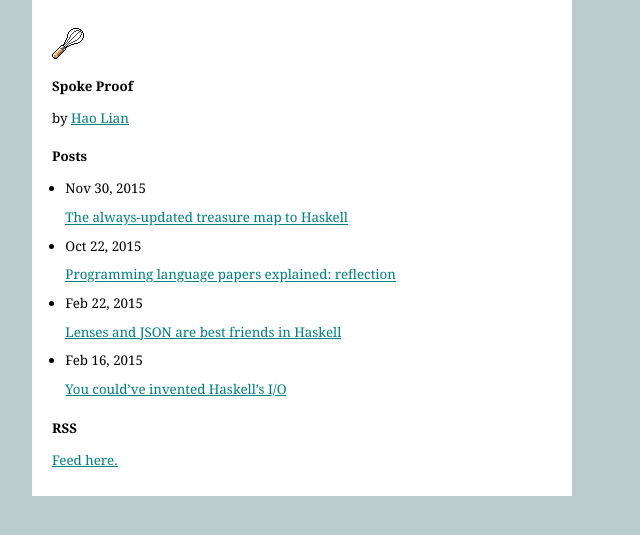
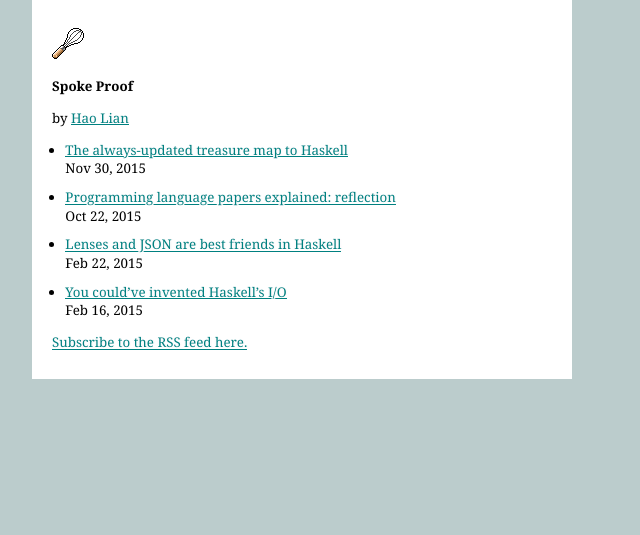
Before and after one commit to hlian/hao.codes, a Jekyll site: the page built from index.html, in a window 1280 px wide. Shown: the top 535 px of the page, without its empty margins (0-640 px from the left). Built offline with Jekyll 4.4.1, drawn with Linux system fonts in a browser that asks for light colours; Markdown is read by kramdown in place of the engine named in the settings.

Commit message:
simplification baby

```diff
--- a/index.html
+++ b/index.html
@@ -15,15 +15,13 @@ layout: default
   {% endfor %}
 </p>
 
-<h2>Posts</h2>
 <ul>
 {% for post in site.posts %}
   {% unless post.title contains 'poopmonster' %}
   <li>
-    <p><span>{{ post.date | date: "%b %-d, %Y" }}</span></p>
-
     <p>
-      <a href="{{ post.url | prepend: site.baseurl }}">{{ post.title }}</a>
+      <a href="{{ post.url | prepend: site.baseurl }}">{{ post.title }}</a><br>
+      <span>{{ post.date | date: "%b %-d, %Y" }}</span>
     </p>
   </li>
   {% endunless %}
@@ -31,5 +29,4 @@ layout: default
 </ul>
 
 
-<h2>RSS</h2>
-<p><a href="{{ "/feed.xml" | prepend: site.baseurl }}">Feed here.</a></p>
+<p><a href="{{ "/feed.xml" | prepend: site.baseurl }}">Subscribe to the RSS feed here.</a></p>
```
